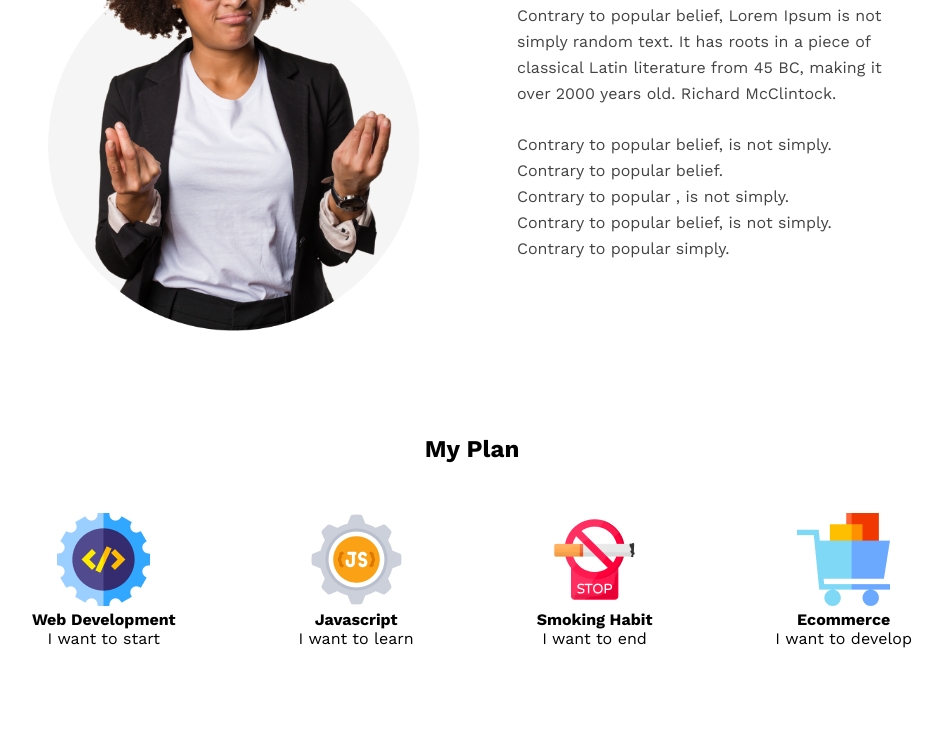
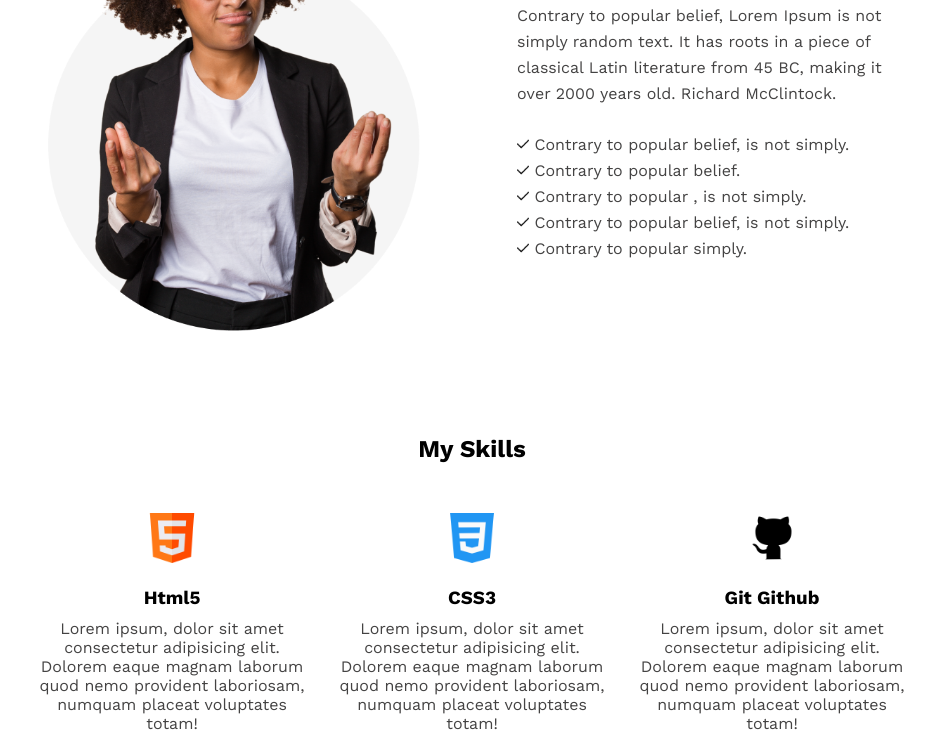
Before and after one commit to MohammadSaifulIslam/new-year-new-me, a plain HTML site: page index.html in a window 1280 px wide. Shown: the part 1078-1823 px from the top of the page, without its empty margins (168-1111 px from the left). Drawn offline with nearby package versions, Linux system fonts and the light colour scheme.

```diff
--- a/index.html
+++ b/index.html
@@ -9,7 +9,7 @@
     <link
         href="https://fonts.googleapis.com/css2?family=Open+Sans:wght@400;500;600;700&family=Work+Sans:wght@400;500;600;700;800&display=swap"
         rel="stylesheet">
-
+    <script src="https://kit.fontawesome.com/3fc6d465f3.js" crossorigin="anonymous"></script>
     <link rel="stylesheet" href="styles/style.css">
 </head>
 
@@ -37,14 +37,39 @@
                 <p class="failure-description">Contrary to popular belief, Lorem Ipsum is not simply random text. It has
                     roots in a piece of classical Latin literature from 45 BC, making it over 2000 years old. Richard
                     McClintock.</p>
-                <p><span></span> Contrary to popular belief, is not simply.</p>
-                <p><span></span> Contrary to popular belief.</p>
-                <p><span></span> Contrary to popular , is not simply.</p>
-                <p><span></span> Contrary to popular belief, is not simply.</p>
-                <p><span></span> Contrary to popular simply.</p>
+                <p><img src="images/icons/check.png" alt=""> Contrary to popular belief, is not simply.</p>
+                <p><img src="images/icons/check.png" alt=""> Contrary to popular belief.</p>
+                <p><img src="images/icons/check.png" alt=""> Contrary to popular , is not simply.</p>
+                <p><img src="images/icons/check.png" alt=""> Contrary to popular belief, is not simply.</p>
+                <p><img src="images/icons/check.png" alt=""> Contrary to popular simply.</p>
             </div>
         </section>
         <!-- my-failure-part part end -->
+        <!-- my skill part start -->
+        <section class="my-skill">
+            <h2 class="common-title">My Skills</h2>
+            <div class="skill-container">
+                <div class="skill-info">
+                    <img src="images/icons/html.png" alt="">
+                    <h3>Html5</h3>
+                    <p>Lorem ipsum, dolor sit amet consectetur adipisicing elit. Dolorem eaque magnam laborum quod nemo
+                        provident laboriosam, numquam placeat voluptates totam!</p>
+                </div>
+                <div class="skill-info">
+                    <img src="images/icons/css-3.png" alt="">
+                    <h3>CSS3</h3>
+                    <p>Lorem ipsum, dolor sit amet consectetur adipisicing elit. Dolorem eaque magnam laborum quod nemo
+                        provident laboriosam, numquam placeat voluptates totam!</p>
+                </div>
+                <div class="skill-info">
+                    <img src="images/icons/github.png" alt="">
+                    <h3>Git Github</h3>
+                    <p>Lorem ipsum, dolor sit amet consectetur adipisicing elit. Dolorem eaque magnam laborum quod nemo
+                        provident laboriosam, numquam placeat voluptates totam!</p>
+                </div>
+            </div>
+        </section>
+        <!-- my skill part end -->
         <!-- my plan part start -->
         <section class="my-plan">
             <h2 class="common-title">My Plan</h2>
@@ -91,7 +116,8 @@
             <div class="footer-info">
                 <h3>Future</h3>
                 <div class="footer-descript">
-                    <p>There are many variations of passages of Lorem Ipsum available, but the majority have suffered alteration in some form, by injected humour, or randomised words</p>
+                    <p>There are many variations of passages of Lorem Ipsum available, but the majority have suffered
+                        alteration in some form, by injected humour, or randomised words</p>
                     <span>Email : info@gmail.com</span>
                     <span>Phone : 01500 00 00 00</span>
                 </div>
@@ -109,7 +135,6 @@
         </section>
         <!-- footer part end -->
     </footer>
-
 </body>
 
 </html>
--- a/styles/style.css
+++ b/styles/style.css
@@ -80,8 +80,39 @@ main {
     margin: 25px 0;
 }
 
+.failure-text p img {
+    width: 12px;
+    line-height: 18px;
+}
+
 /* .my-failure-part part css end */
-/* my-part part css start */
+/* my-skill part css start */
+.my-skill {
+    text-align: center;
+    margin-top: 100px;
+}
+
+.skill-container {
+    display: flex;
+    justify-content: space-between;
+    gap: 20px;
+    margin-top: 50px;
+}
+
+.skill-info img {
+    width: 50px;
+}
+
+.skill-info h3 {
+    margin: 20px 0 10px;
+}
+
+.skill-info p {
+    color: #444343;
+}
+
+/* my-skill part css start */
+/* my-plan part css start */
 .my-plan {
     text-align: center;
     margin: 100px 0;
@@ -93,7 +124,11 @@ main {
     margin-top: 50px;
 }
 
-/* my-part part css end */
+.plan-info h4 {
+    margin: 20px 0 10px;
+}
+
+/* my-plan part css end */
 /* contact part css start */
 .contact {
     background: url(../images/watch.png);
@@ -112,7 +147,6 @@ main {
     color: #FFFFFF;
     margin-bottom: 30px;
 }
-
 .secondary-btn {
     font-weight: 600;
     font-size: 20px;
@@ -123,7 +157,6 @@ main {
     padding: 20px 25px;
 
 }
-
 /* contact part css end */
 /* footer part css start */
 .footer {
@@ -133,17 +166,14 @@ main {
     background: #151414;
     color: #FFFFFF;
 }
-
-.footer-info h3{
-font-weight: 700;
-font-size: 45px;
-margin-bottom: 15px;
+.footer-info h3 {
+    font-weight: 700;
+    font-size: 45px;
+    margin-bottom: 15px;
 }
-
 .footer-descript p {
     margin-bottom: 20px;
 }
-
 .footer-descript span {
     display: block;
     margin-bottom: 15px;
@@ -151,11 +181,11 @@ margin-bottom: 15px;
 .footer-icon img {
     margin-right: 10px;
 }
-.footer-info h4{
+.footer-info h4 {
     font-weight: 600;
     font-size: 25px;
 }
-.footer-info input{
+.footer-info input {
     padding: 20px;
     border: 1px solid #F3F3F3;
     background: transparent;
@@ -165,9 +195,3 @@ margin-bottom: 15px;
 }
 
 /* footer part css end */
-
-
-
-
-/* bannar part css start */
-/* bannar part css end */
```
Also changed, not shown: images/icons/css-3.png (added), images/icons/github.png (added), images/icons/html.png (added).
